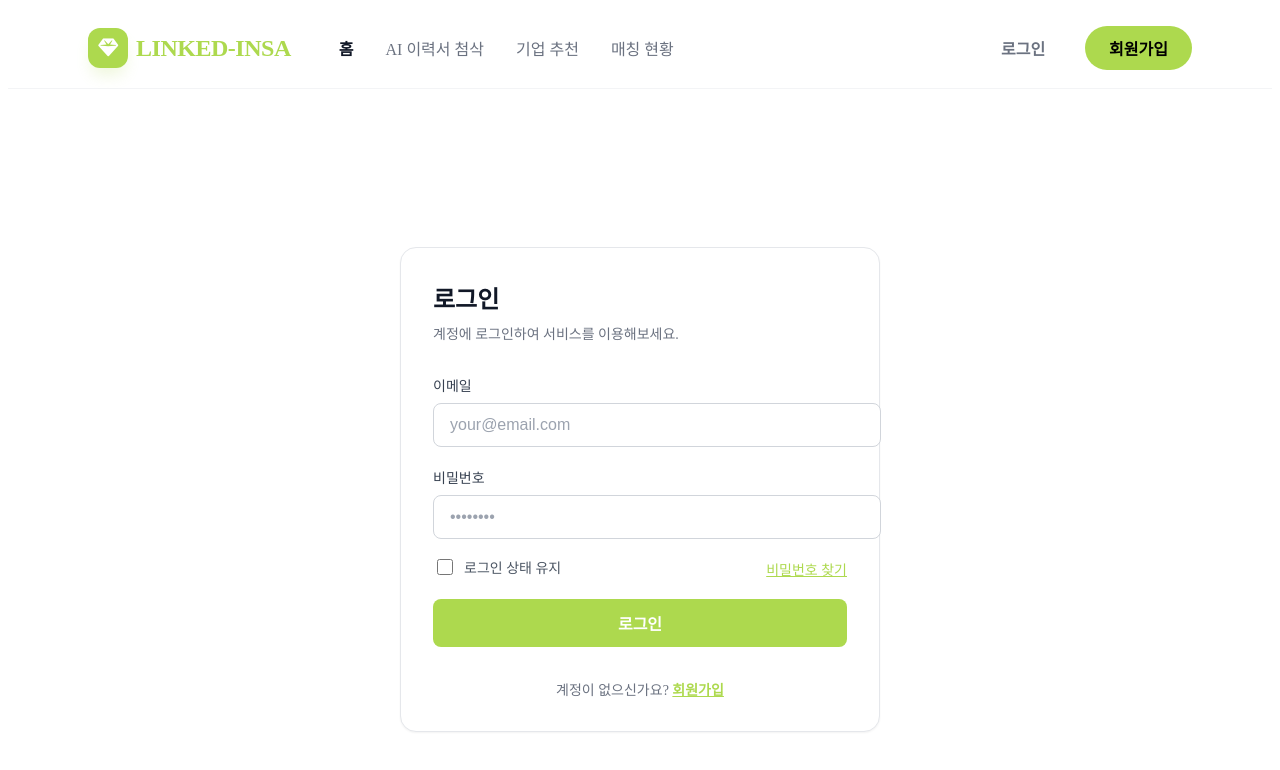
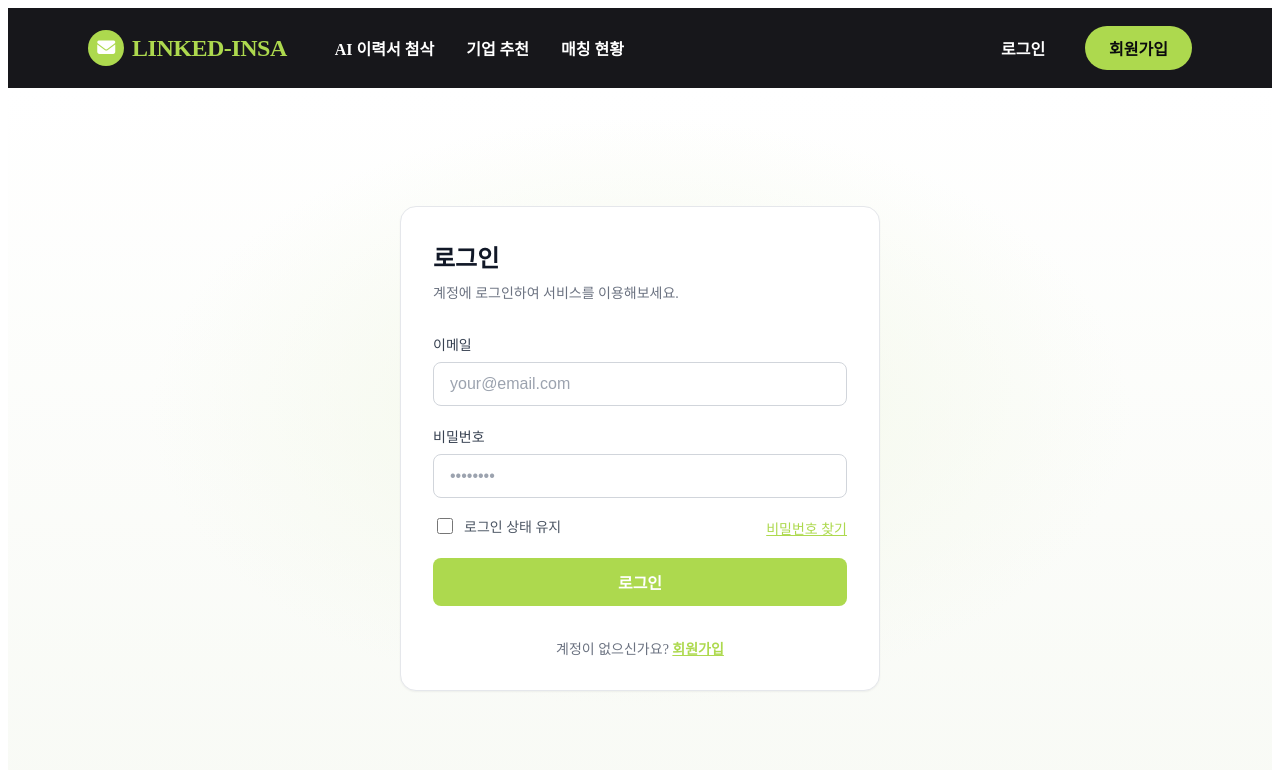
Before and after one commit to ppre1ude/realdeal-fe, a React (Vite) app: page /login in a window 1280 px wide. Shown: the top 770 px of the page. Built offline with nearby package versions, Linux system fonts and the light colour scheme; a web font is replaced by a local one.

Commit message:
style: 홈UI 및 로그인&회원가입 개편

```diff
--- a/src/components/Layout.styles.ts
+++ b/src/components/Layout.styles.ts
@@ -19,9 +19,7 @@ export const Header = styled.header`
   align-items: center;
   justify-content: space-between;
   padding: 0 80px;
-  background: rgba(255, 255, 255, 0.8);
-  backdrop-filter: blur(12px);
-  border-bottom: 1px solid #f3f4f6;
+  background: #17171b;
 
   @media (max-width: 1100px) {
     flex-direction: column;
@@ -59,16 +57,15 @@ export const Logo = styled(Link)`
 `
 
 export const LogoIcon = styled.div`
-  width: 40px;
-  height: 40px;
+  width: 36px;
+  height: 36px;
   background: #add94e;
   color: white;
-  border-radius: 12px;
+  border-radius: 9999px;
   display: flex;
   align-items: center;
   justify-content: center;
-  box-shadow: 0 10px 15px -3px rgba(173, 217, 78, 0.2);
-  font-size: 20px;
+  font-size: 18px;
 `
 
 export const LogoText = styled.span`
@@ -79,8 +76,8 @@ export const Nav = styled.nav`
   display: flex;
   align-items: center;
   gap: 32px;
-  color: #6b7280;
-  font-weight: 500;
+  color: #ffffff;
+  font-weight: 600;
 
   @media (max-width: 1100px) {
     flex-wrap: wrap;
@@ -89,8 +86,8 @@ export const Nav = styled.nav`
 `
 
 export const NavLink = styled(Link)<{ $active?: boolean }>`
-  color: ${({ $active }) => ($active ? '#111827' : '#6b7280')};
-  font-weight: ${({ $active }) => ($active ? 700 : 500)};
+  color: #ffffff;
+  font-weight: ${({ $active }) => ($active ? 700 : 600)};
   transition: color 0.2s ease;
   text-decoration: none;
 
@@ -100,7 +97,7 @@ export const NavLink = styled(Link)<{ $active?: boolean }>`
 `
 
 export const NavAnchor = styled.a`
-  color: #6b7280;
+  color: #ffffff;
   transition: color 0.2s ease;
   text-decoration: none;
 
@@ -122,26 +119,27 @@ export const HeaderActions = styled.div`
 
 export const TextLinkButton = styled(Link)`
   padding: 10px 24px;
-  color: #6b7280;
+  color: #ffffff;
   font-weight: 600;
   text-decoration: none;
   transition: color 0.2s ease;
 
   &:hover {
-    color: #111827;
+    color: #add94e;
   }
 `
 
 export const PrimaryPillButton = styled(Link)`
   padding: 10px 24px;
   background: #add94e;
-  color: #000;
+  color: #0b0b0e;
   font-weight: 700;
   border-radius: 9999px;
   text-decoration: none;
   transition: all 0.2s ease;
 
   &:hover {
-    box-shadow: 0 10px 15px -3px rgba(0, 0, 0, 0.1);
+    background: #b8e45a;
+    box-shadow: 0 10px 18px -8px rgba(0, 0, 0, 0.45);
   }
 `
--- a/src/components/Layout.tsx
+++ b/src/components/Layout.tsx
@@ -25,15 +25,14 @@ const Layout = ({ children }: LayoutProps) => {
         <HeaderLeft>
           <Logo to="/">
             <LogoIcon>
-              <i className="fa-solid fa-gem" aria-hidden="true" />
+              <i className="fa-solid fa-envelope" aria-hidden="true" />
             </LogoIcon>
             <LogoText>LINKED-INSA</LogoText>
           </Logo>
           <Nav>
-            <NavLink to="/" $active>
-              홈
+            <NavLink to="/resume-edit" $active>
+              AI 이력서 첨삭
             </NavLink>
-            <NavAnchor href="/resume-edit">AI 이력서 첨삭</NavAnchor>
             <NavAnchor href="/company-recommendation">기업 추천</NavAnchor>
             <NavAnchor href="/matching-status">매칭 현황</NavAnchor>
           </Nav>
--- a/src/pages/auth.styles.ts
+++ b/src/pages/auth.styles.ts
@@ -2,15 +2,24 @@ import styled from 'styled-components'
 import { Link } from 'react-router-dom'
 
 export const Page = styled.div`
-  min-height: 100vh;
+  min-height: calc(100vh - 80px);
+  height: calc(100vh - 80px);
   width: 100%;
-  background: #ffffff;
+  overflow: hidden;
+  background: radial-gradient(700px 420px at 50% 45%, #f3f8e9 0%, rgba(255, 255, 255, 0) 70%),
+    linear-gradient(180deg, #ffffff 0%, #f8faf5 100%);
+
+  @media (max-height: 820px) {
+    height: auto;
+    overflow: auto;
+  }
 `
 
 export const Frame = styled.div`
   width: 100%;
   max-width: 1440px;
-  min-height: 100vh;
+  min-height: calc(100vh - 80px);
+  height: 100%;
   margin: 0 auto;
   display: flex;
   flex-direction: column;
@@ -21,14 +30,14 @@ export const Main = styled.main`
   display: flex;
   align-items: center;
   justify-content: center;
-  padding: 64px 24px;
+  padding: 24px 24px;
 
   @media (min-width: 768px) {
-    padding: 64px 32px;
+    padding: 32px 32px;
   }
 
   @media (min-width: 1024px) {
-    padding: 64px 48px;
+    padding: 40px 48px;
   }
 `
 
@@ -90,6 +99,7 @@ export const Label = styled.label`
 export const TextInput = styled.input`
   width: 100%;
   padding: 12px 16px;
+  box-sizing: border-box;
   border-radius: 8px;
   border: 1px solid #d1d5db;
   background: #ffffff;
@@ -149,6 +159,7 @@ export const HelperLink = styled.a`
 export const PrimaryButton = styled.button`
   width: 100%;
   padding: 12px 16px;
+  box-sizing: border-box;
   border: none;
   border-radius: 8px;
   background: #add94e;
--- a/src/pages/home.styles.ts
+++ b/src/pages/home.styles.ts
@@ -131,6 +131,7 @@ export const HeroSection = styled.section`
   width: 100%;
   height: 640px;
   padding: 0 80px;
+  box-sizing: border-box;
   background: #f9fbf4;
   overflow: hidden;
 `
@@ -817,6 +818,7 @@ export const StepBlock = styled.div<{ $reverse?: boolean; $bgColor?: string }>`
   padding: 80px;
   gap: 80px;
   background: ${({ $bgColor }) => $bgColor || '#ffffff'};
+  box-sizing: border-box;
 
   @media (max-width: 1024px) {
     flex-direction: column;
```
